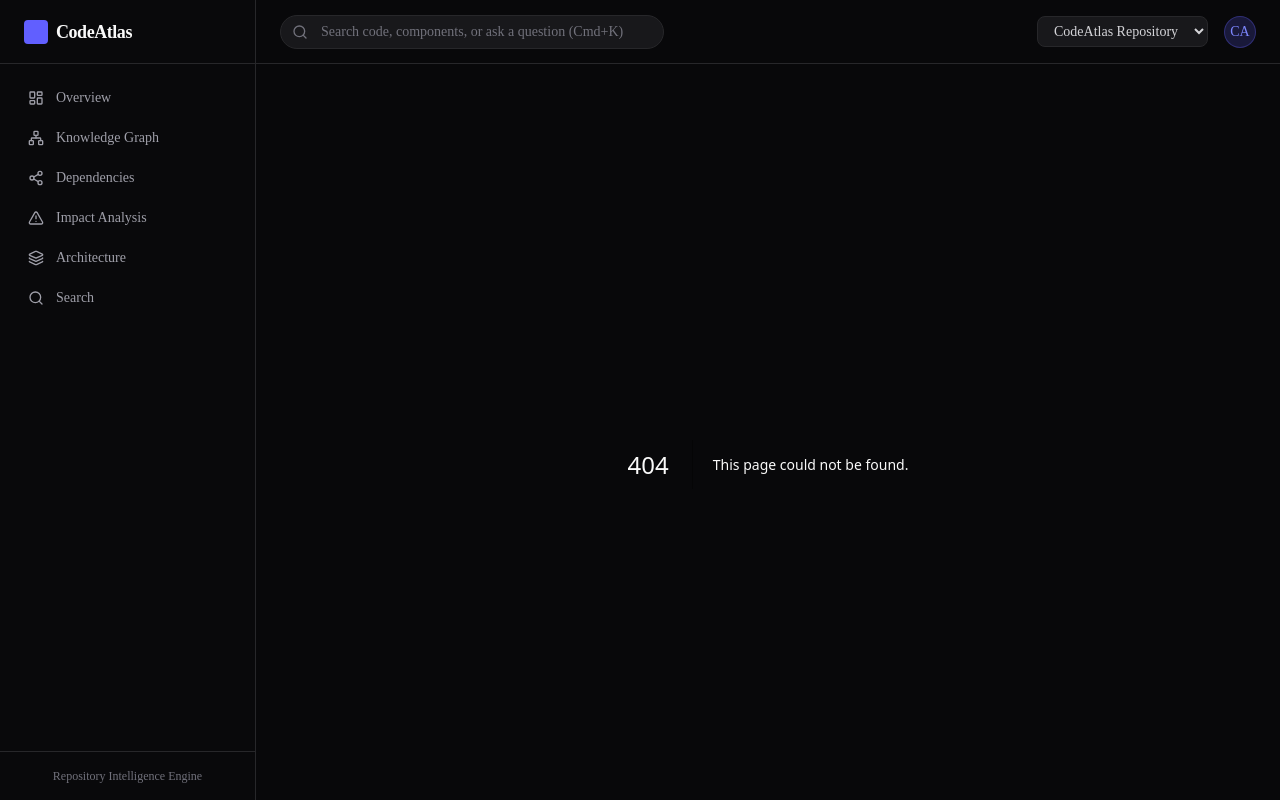
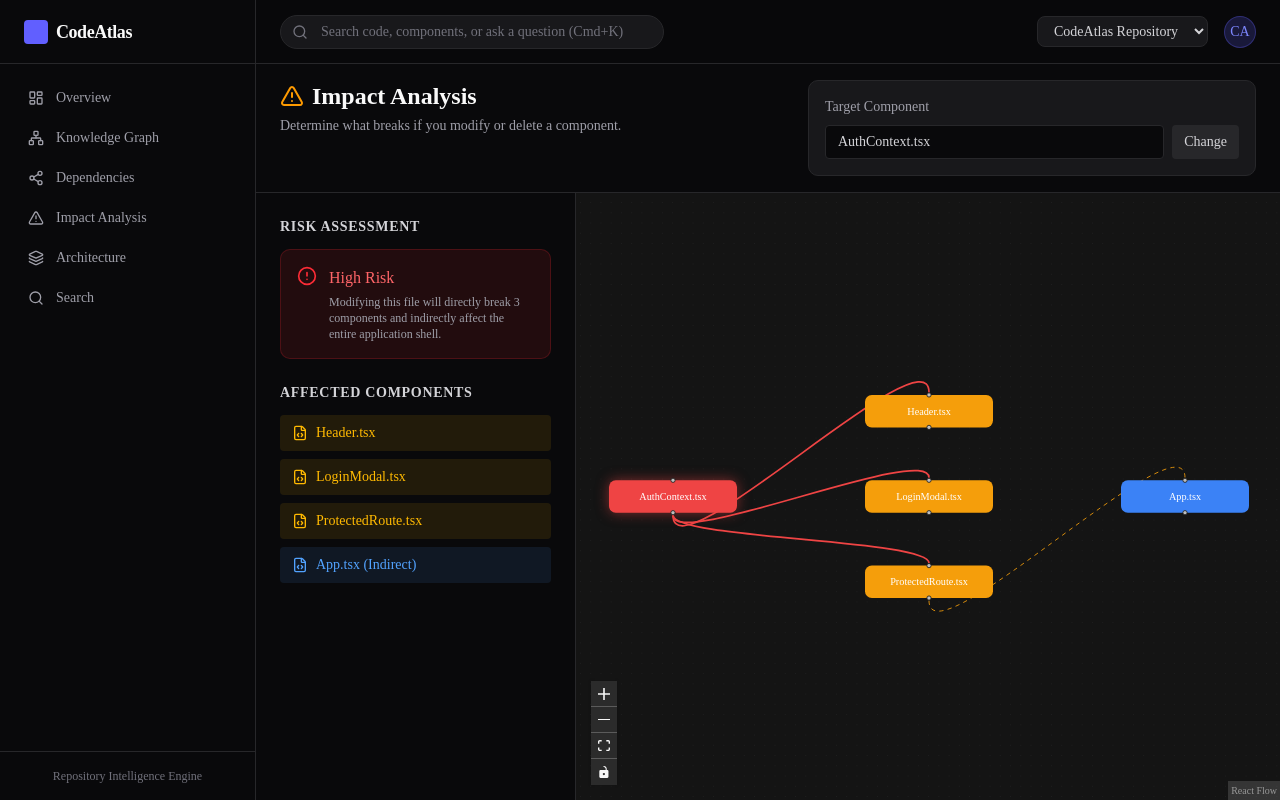
Before and after one commit to Shantanu112-bd/CodeAtlas, a Next.js app in the folder frontend/: page /impact in a window 1280 px wide. Before the commit this address had no page. Built offline with nearby package versions, Linux system fonts and the light colour scheme.

Commit message:
feat(ui): build impact analysis dashboard

```diff
--- /dev/null
+++ b/frontend/src/app/impact/page.tsx
@@ -0,0 +1,97 @@
+"use client";
+
+import React from 'react';
+import {
+  ReactFlow,
+  MiniMap,
+  Controls,
+  Background,
+  BackgroundVariant
+} from '@xyflow/react';
+import '@xyflow/react/dist/style.css';
+import { AlertTriangle, AlertCircle, FileCode } from 'lucide-react';
+
+const initialNodes = [
+  { id: 'target', position: { x: 100, y: 200 }, data: { label: 'AuthContext.tsx' }, style: { background: '#ef4444', color: 'white', border: 'none', borderRadius: '8px', padding: '10px', boxShadow: '0 0 15px rgba(239, 68, 68, 0.5)' } },
+  { id: 'i1', position: { x: 400, y: 100 }, data: { label: 'Header.tsx' }, style: { background: '#f59e0b', color: 'white', border: 'none', borderRadius: '8px', padding: '10px' } },
+  { id: 'i2', position: { x: 400, y: 200 }, data: { label: 'LoginModal.tsx' }, style: { background: '#f59e0b', color: 'white', border: 'none', borderRadius: '8px', padding: '10px' } },
+  { id: 'i3', position: { x: 400, y: 300 }, data: { label: 'ProtectedRoute.tsx' }, style: { background: '#f59e0b', color: 'white', border: 'none', borderRadius: '8px', padding: '10px' } },
+  { id: 'i4', position: { x: 700, y: 200 }, data: { label: 'App.tsx' }, style: { background: '#3b82f6', color: 'white', border: 'none', borderRadius: '8px', padding: '10px' } },
+];
+
+const initialEdges = [
+  { id: 'e1', source: 'target', target: 'i1', style: { stroke: '#ef4444', strokeWidth: 2 } },
+  { id: 'e2', source: 'target', target: 'i2', style: { stroke: '#ef4444', strokeWidth: 2 } },
+  { id: 'e3', source: 'target', target: 'i3', style: { stroke: '#ef4444', strokeWidth: 2 } },
+  { id: 'e4', source: 'i3', target: 'i4', style: { stroke: '#f59e0b', strokeWidth: 1, strokeDasharray: '5 5' } },
+];
+
+export default function ImpactAnalysis() {
+  return (
+    <div className="flex flex-col h-full w-full">
+      <header className="px-6 py-4 border-b border-zinc-800 flex justify-between items-start bg-zinc-950">
+        <div className="flex-1">
+          <h1 className="text-2xl font-bold text-zinc-50 flex items-center gap-2">
+            <AlertTriangle className="text-amber-500 w-6 h-6" /> Impact Analysis
+          </h1>
+          <p className="text-zinc-400 text-sm mt-1">Determine what breaks if you modify or delete a component.</p>
+        </div>
+
+        <div className="flex-1 max-w-md bg-zinc-900 border border-zinc-800 rounded-lg p-4">
+          <div className="text-sm text-zinc-400 mb-2">Target Component</div>
+          <div className="flex gap-2">
+            <input type="text" value="AuthContext.tsx" readOnly className="flex-1 bg-zinc-950 border border-zinc-800 rounded px-3 py-1.5 text-sm text-zinc-300" />
+            <button className="px-3 py-1.5 bg-zinc-800 text-zinc-300 rounded text-sm hover:bg-zinc-700">Change</button>
+          </div>
+        </div>
+      </header>
+
+      <div className="flex h-full w-full">
+        {/* Left Sidebar for Metrics */}
+        <div className="w-80 border-r border-zinc-800 bg-zinc-950 p-6 flex flex-col gap-6 overflow-auto">
+          <div>
+            <h3 className="text-sm font-semibold text-zinc-300 uppercase tracking-wider mb-3">Risk Assessment</h3>
+            <div className="bg-red-500/10 border border-red-500/20 rounded-lg p-4 flex items-start gap-3">
+              <AlertCircle className="text-red-500 w-5 h-5 shrink-0" />
+              <div>
+                <div className="text-red-400 font-medium">High Risk</div>
+                <div className="text-xs text-zinc-400 mt-1">Modifying this file will directly break 3 components and indirectly affect the entire application shell.</div>
+              </div>
+            </div>
+          </div>
+
+          <div>
+            <h3 className="text-sm font-semibold text-zinc-300 uppercase tracking-wider mb-3">Affected Components</h3>
+            <div className="space-y-2">
+              <div className="flex items-center gap-2 text-sm text-amber-400 bg-amber-400/10 px-3 py-2 rounded">
+                <FileCode className="w-4 h-4" /> Header.tsx
+              </div>
+              <div className="flex items-center gap-2 text-sm text-amber-400 bg-amber-400/10 px-3 py-2 rounded">
+                <FileCode className="w-4 h-4" /> LoginModal.tsx
+              </div>
+              <div className="flex items-center gap-2 text-sm text-amber-400 bg-amber-400/10 px-3 py-2 rounded">
+                <FileCode className="w-4 h-4" /> ProtectedRoute.tsx
+              </div>
+              <div className="flex items-center gap-2 text-sm text-blue-400 bg-blue-400/10 px-3 py-2 rounded">
+                <FileCode className="w-4 h-4" /> App.tsx (Indirect)
+              </div>
+            </div>
+          </div>
+        </div>
+
+        {/* Main Graph Area */}
+        <div className="flex-1 bg-[#09090b]">
+          <ReactFlow
+            nodes={initialNodes}
+            edges={initialEdges}
+            colorMode="dark"
+            fitView
+          >
+            <Controls className="bg-zinc-900 border-zinc-800 fill-zinc-400" />
+            <Background variant={BackgroundVariant.Dots} gap={12} size={1} color="#27272a" />
+          </ReactFlow>
+        </div>
+      </div>
+    </div>
+  );
+}
```
